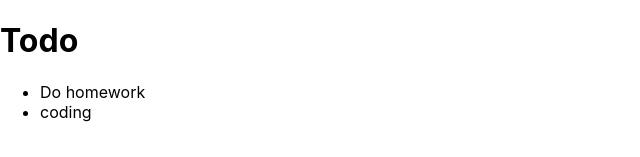
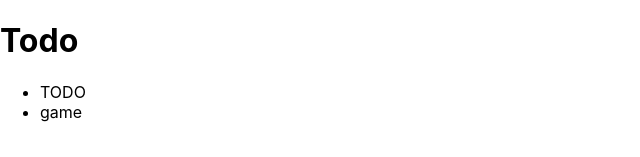
Before and after one commit to Supanut1911/WorkShop-Todo-with-Redux, a React (Create React App) app: page / in a window 1280 px wide. Shown: the top 157 px of the page, without its empty margins (0-640 px from the left). Built offline with nearby package versions, Linux system fonts and the light colour scheme.

Commit message:
fix index of id bug > success

```diff
--- a/src/App.js
+++ b/src/App.js
@@ -12,21 +12,37 @@ export const addtask = (value) => ({
 })
 
 const initState = {
-id:2,
-  tasks: [
-          {id: 1, task: 'Do homework'},
-          {id: 2, task: 'coding '}],
+
+  // tasks: [
+  //         {id: 1, task: 'Do homework'},
+  //         {id: 2, task: 'coding '}],
+
     // id:3
+    tasks :
+    [
+      {
+      id: 1 , task:'TODO'
+      },
+      {id : 2 ,task : 'game'},
+    ]
+
 }
 
+
 const taskReducer = (state = initState , action) => {
+  console.log(state)
+  const tmp = state.tasks.length - 1
+
   switch(action.type){
     case "ADDTASK":
           state = {
            ...state,
 
-           tasks:[...state.tasks,{id:state.tasks.id+=1,task:action.payload,}]
+           tasks:[...state.tasks,{id:state.tasks[tmp].id+1,task:action.payload}]
           }
+
+
+
     default:
   }
   return state
--- a/src/index.js
+++ b/src/index.js
@@ -3,9 +3,9 @@ import ReactDOM from 'react-dom';
 import './index.css';
 import App from './App';
 import * as serviceWorker from './serviceWorker';
-// import App2 from './App2'
+ import App2 from './App'
 
-ReactDOM.render(<App />, document.getElementById('root'));
+ReactDOM.render(<App2 />, document.getElementById('root'));
 
 // If you want your app to work offline and load faster, you can change
 // unregister() to register() below. Note this comes with some pitfalls.
```
Also changed, not shown: src/App2.js (+7 -6 lines).
